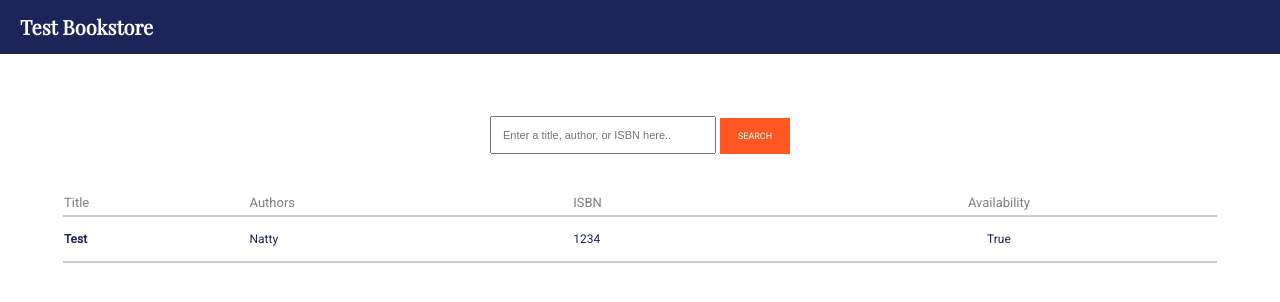
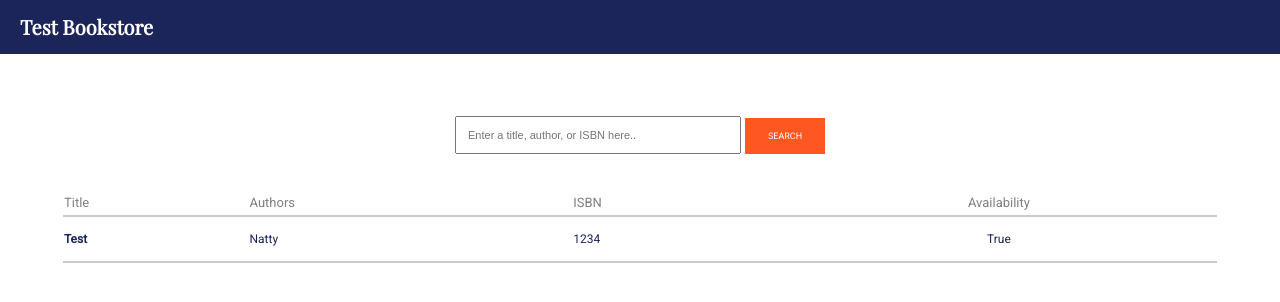
Before and after one commit to B1Dobbs/test_bookstore_d2d, a Django app: page /testBookstore/library/ in a window 1280 px wide. Shown: the top 302 px of the page. Run offline with Django 3.2, Linux system fonts and the light colour scheme; data comes from the database, SQL or seed files in the repository.

Commit message:
Styled search bar and search button

```diff
--- a/test_bookstore_app/static/css/library.css
+++ b/test_bookstore_app/static/css/library.css
@@ -80,7 +80,7 @@
 }
 
 .search_bar input{
-    width: 200px;
+    width: 260px;
     font-size: 11px;
     padding: 11px;
 }
@@ -89,7 +89,7 @@
     font-family: 'Roboto', sans-serif;
     font-size: 9px;
     padding: 13px;
-    width: 70px;
+    width: 80px;
     font-weight: normal;
     background-color:#FF5722 ;
     border: none;
```
Also changed, not shown: 1 other file.
